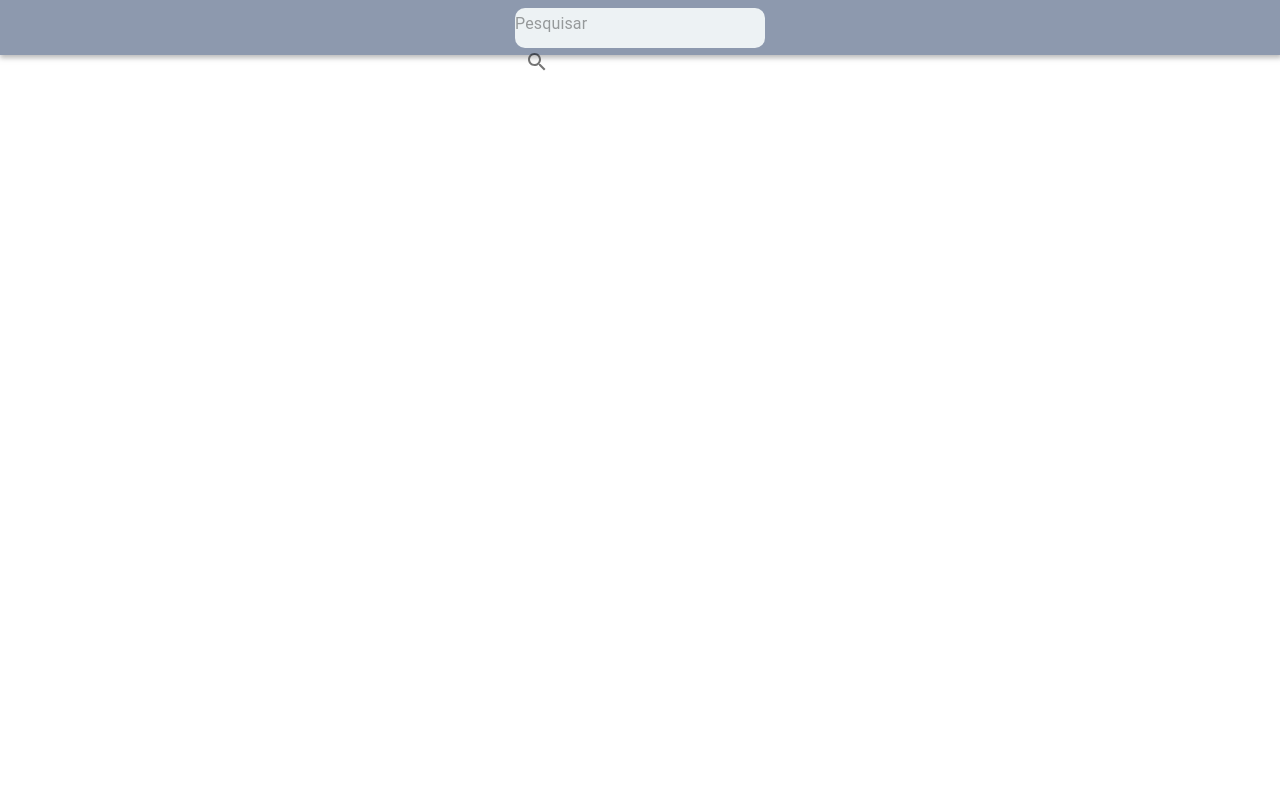
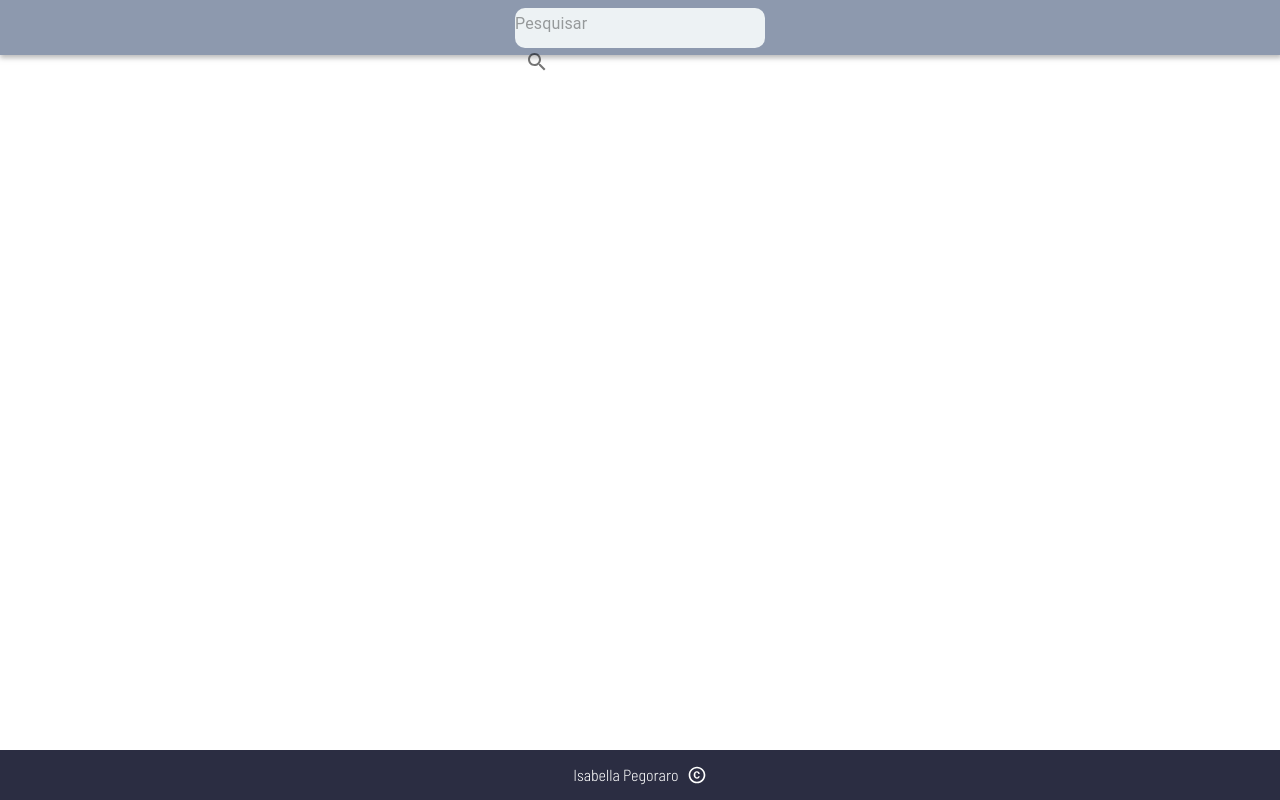
Before and after one commit to bellapegoraro/neo-provafront, a React (Create React App) app: page / in a window 1280 px wide. Built offline with nearby package versions, Linux system fonts and the light colour scheme; a web font is replaced by a local one.

Commit message:
feat: app.js style and footer style

```diff
--- a/src/App.js
+++ b/src/App.js
@@ -1,10 +1,12 @@
 import Header from "./components/header/index";
-
+import Footer from "./components/footer/index";
+import { Container } from "./AppStyle";
 const App = () => {
   return (
-    <div>
+    <Container>
       <Header />
-    </div>
+      <Footer />
+    </Container>
   );
 };
 
--- /dev/null
+++ b/src/AppStyle.js
@@ -0,0 +1,10 @@
+import styled from "styled-components";
+
+const Container = styled.div`
+  height: 100vh;
+  display: flex;
+  flex-direction: column;
+  justify-content: space-between;
+`;
+
+export { Container };
--- a/src/components/footer/index.jsx
+++ b/src/components/footer/index.jsx
@@ -0,0 +1,14 @@
+import { Container, Text } from "./style";
+import CopyrightIcon from "@material-ui/icons/Copyright";
+
+const Footer = () => {
+  return (
+    <Container>
+      <Text>
+        Isabella Pegoraro <CopyrightIcon fontSize="small" />
+      </Text>
+    </Container>
+  );
+};
+
+export default Footer;
--- a/src/components/footer/style.js
+++ b/src/components/footer/style.js
@@ -0,0 +1,20 @@
+import styled from "styled-components";
+
+const Container = styled.div`
+  display: flex;
+  justify-content: center;
+  align-items: center;
+  height: 50px;
+  background-color: #2b2d42;
+`;
+
+const Text = styled.span`
+  color: white;
+  display: flex;
+  justify-content: space-evenly;
+  align-items: center;
+  width: 150px;
+  font-family: "Barlow Semi Condensed", sans-serif;
+`;
+
+export { Container, Text };
```
Also changed, not shown: 1 other file (tests, documents, lock files or other folders).
